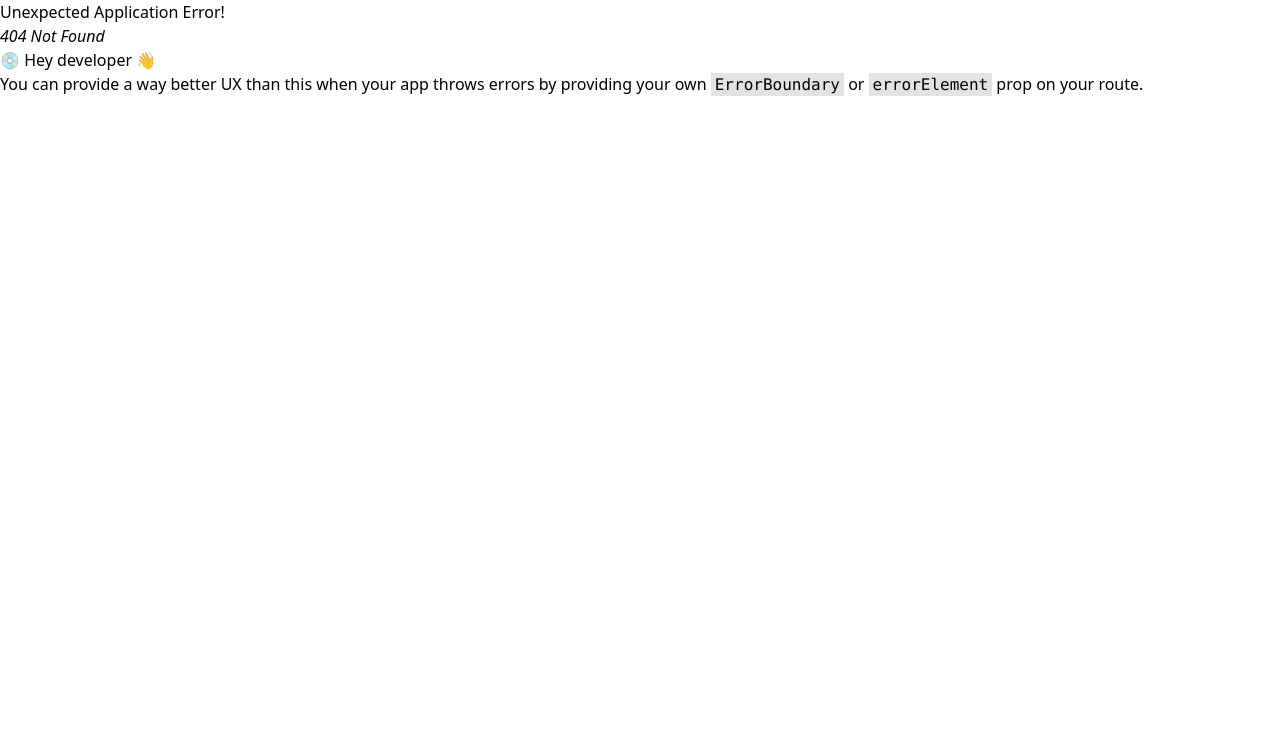
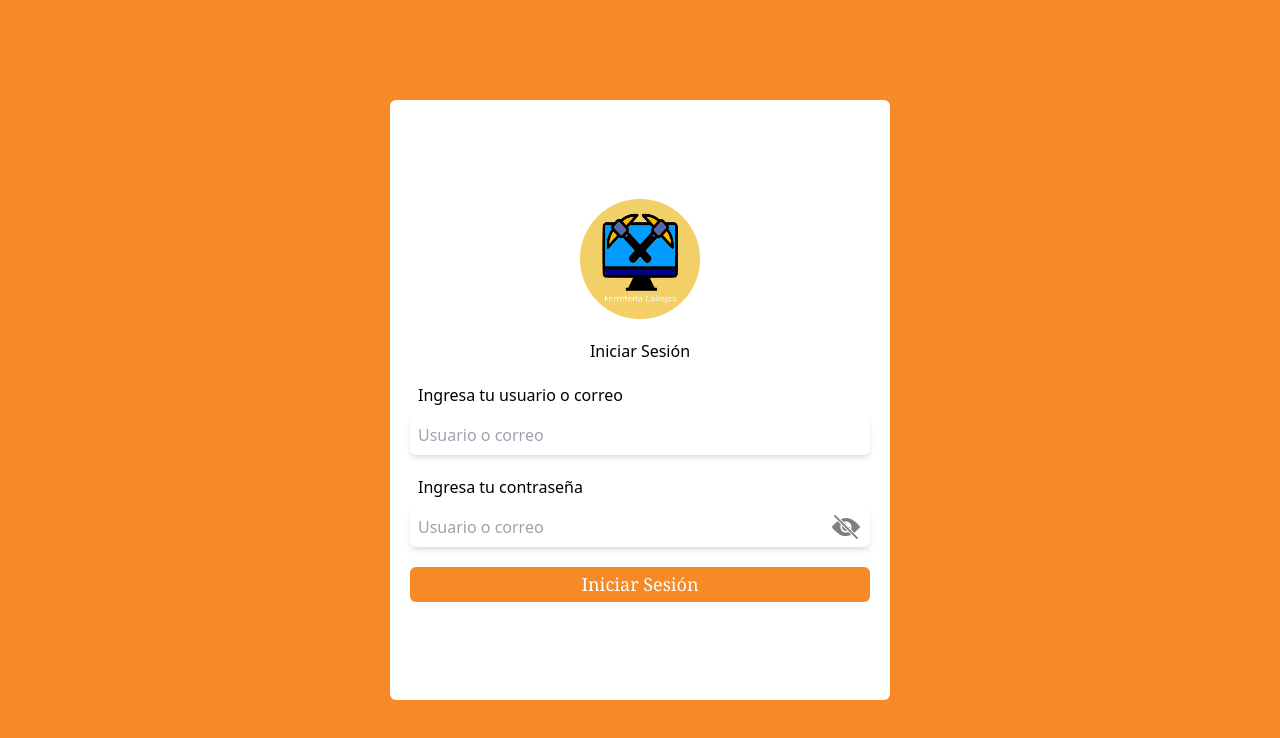
Before and after one commit to MiguelVasquezR/ferreteria-front, a React (Vite) app: page /login in a window 1280 px wide. Before the commit this address had no page. Shown: the top 738 px of the page. Built offline with nearby package versions, Linux system fonts and the light colour scheme.

Commit message:
create view and connection with backend

```diff
--- a/src/components/Buttons/Button.jsx
+++ b/src/components/Buttons/Button.jsx
@@ -16,7 +16,7 @@ const Button = ({ texto, isIcon, Icon, onClick, type, size, color, tipo }) => {
   }
 
   return (
-    <div className={`flex flex-row justify-center items-center gap-2 w-full rounded-md text-white p-1 font-georgia text-[18px] ${bg}`}>
+    <div className={`flex flex-row justify-center items-center gap-2 w-full rounded-md text-white p-1 font-georgia text-[18px] ${bg} bg-F58A27`}>
       {isIcon && <Icon size={size} color={color} />}
       <button onClick={onClick} type={type}>
         {texto}
--- a/src/components/Form/TextField/TextField.jsx
+++ b/src/components/Form/TextField/TextField.jsx
@@ -1,7 +1,16 @@
 import PropTypes from "prop-types";
 import { useFormContext } from "react-hook-form";
+import clsx from "clsx";
 
-const TextField = ({ label, name, type, placeholder, isIcon, Icon }) => {
+const TextField = ({
+  label,
+  name,
+  type,
+  placeholder,
+  isIcon,
+  Icon,
+  isError,
+}) => {
   const {
     register,
     formState: { errors },
@@ -9,19 +18,23 @@ const TextField = ({ label, name, type, placeholder, isIcon, Icon }) => {
 
   return (
     <div className="flex flex-col justify-center items-start gap-2 w-full">
-      <label className="pl-2 w-full">{label}</label>
+      <label
+        className={clsx("pl-2 w-full", isError ? "text-error" : "text-black")}
+      >
+        {label}
+      </label>
       <div className="relative w-full">
         <input
           placeholder={placeholder}
           type={type}
           {...register(name)}
-          className={`shadow-md rounded-md p-1 w-full outline-none pr-8 ${
+          className={`shadow-md rounded-md p-2 w-full outline-none pr-8 ${
             errors[name] ? "border-red-500" : ""
           }`}
         />
         {isIcon && (
           <span className="absolute right-2 top-1/2 transform -translate-y-1/2 cursor-pointer">
-            <Icon />
+            <Icon size={32} color={"gray"} />
           </span>
         )}
       </div>
@@ -39,6 +52,7 @@ TextField.propTypes = {
   placeholder: PropTypes.string,
   isIcon: PropTypes.bool,
   Icon: PropTypes.elementType,
+  isError: PropTypes.bool,
 };
 
 export default TextField;
--- a/src/styles/output.css
+++ b/src/styles/output.css
@@ -562,6 +562,10 @@ video {
   position: relative;
 }
 
+.bottom-\[-10px\] {
+  bottom: -10px;
+}
+
 .right-2 {
   right: 0.5rem;
 }
@@ -570,40 +574,16 @@ video {
   right: 1.25rem;
 }
 
+.right-\[-10px\] {
+  right: -10px;
+}
+
 .top-1\/2 {
   top: 50%;
 }
 
 .top-5 {
   top: 1.25rem;
-}
-
-.right-0 {
-  right: 0px;
-}
-
-.bottom-0 {
-  bottom: 0px;
-}
-
-.bottom-\[-20px\] {
-  bottom: -20px;
-}
-
-.right-\[\] {
-  right: ;
-}
-
-.right-\[-20px\] {
-  right: -20px;
-}
-
-.right-\[-10px\] {
-  right: -10px;
-}
-
-.bottom-\[-10px\] {
-  bottom: -10px;
 }
 
 .flex {
@@ -630,6 +610,10 @@ video {
   height: 100vh;
 }
 
+.h-full {
+  height: 100%;
+}
+
 .w-\[120px\] {
   width: 120px;
 }
@@ -648,6 +632,18 @@ video {
 
 .w-screen {
   width: 100vw;
+}
+
+.w-\[200px\] {
+  width: 200px;
+}
+
+.w-\[300px\] {
+  width: 300px;
+}
+
+.w-\[320px\] {
+  width: 320px;
 }
 
 .-translate-y-1\/2 {
@@ -699,6 +695,10 @@ video {
   gap: 1.25rem;
 }
 
+.gap-4 {
+  gap: 1rem;
+}
+
 .rounded-full {
   border-radius: 9999px;
 }
@@ -732,6 +732,11 @@ video {
   background-color: rgb(54 214 128 / var(--tw-bg-opacity));
 }
 
+.bg-F58A27 {
+  --tw-bg-opacity: 1;
+  background-color: rgb(245 138 39 / var(--tw-bg-opacity));
+}
+
 .bg-white {
   --tw-bg-opacity: 1;
   background-color: rgb(255 255 255 / var(--tw-bg-opacity));
@@ -739,6 +744,14 @@ video {
 
 .p-1 {
   padding: 0.25rem;
+}
+
+.p-2 {
+  padding: 0.5rem;
+}
+
+.p-5 {
+  padding: 1.25rem;
 }
 
 .px-5 {
@@ -776,6 +789,11 @@ video {
   color: rgb(255 255 255 / var(--tw-text-opacity));
 }
 
+.text-black {
+  --tw-text-opacity: 1;
+  color: rgb(0 0 0 / var(--tw-text-opacity));
+}
+
 .shadow-md {
   --tw-shadow: 0 4px 6px -1px rgb(0 0 0 / 0.1), 0 2px 4px -2px rgb(0 0 0 / 0.1);
   --tw-shadow-colored: 0 4px 6px -1px var(--tw-shadow-color), 0 2px 4px -2px var(--tw-shadow-color);
@@ -799,4 +817,32 @@ video {
   .lg\:hidden {
     display: none;
   }
+
+  .lg\:h-\[600px\] {
+    height: 600px;
+  }
+
+  .lg\:w-\[\] {
+    width: ;
+  }
+
+  .lg\:w-\[400px\] {
+    width: 400px;
+  }
+
+  .lg\:w-\[500px\] {
+    width: 500px;
+  }
+
+  .lg\:shadow-md {
+    --tw-shadow: 0 4px 6px -1px rgb(0 0 0 / 0.1), 0 2px 4px -2px rgb(0 0 0 / 0.1);
+    --tw-shadow-colored: 0 4px 6px -1px var(--tw-shadow-color), 0 2px 4px -2px var(--tw-shadow-color);
+    box-shadow: var(--tw-ring-offset-shadow, 0 0 #0000), var(--tw-ring-shadow, 0 0 #0000), var(--tw-shadow);
+  }
+
+  .lg\:shadow-lg {
+    --tw-shadow: 0 10px 15px -3px rgb(0 0 0 / 0.1), 0 4px 6px -4px rgb(0 0 0 / 0.1);
+    --tw-shadow-colored: 0 10px 15px -3px var(--tw-shadow-color), 0 4px 6px -4px var(--tw-shadow-color);
+    box-shadow: var(--tw-ring-offset-shadow, 0 0 #0000), var(--tw-ring-shadow, 0 0 #0000), var(--tw-shadow);
+  }
 }
--- a/src/view/viewLogin/ViewLogin.jsx
+++ b/src/view/viewLogin/ViewLogin.jsx
@@ -0,0 +1,103 @@
+import TextField from "../../components/Form/TextField/TextField";
+import Button from "../../components/Buttons/Button";
+import Logo from "../../../public/bitmap.png";
+
+import { FormProvider, useForm } from "react-hook-form";
+import { IoIosEyeOff } from "react-icons/io";
+import { useState } from "react";
+import axios from "axios";
+import { Cookies } from "react-cookie";
+import { useNavigate } from "react-router-dom";
+
+const ViewLogin = () => {
+  const methods = useForm();
+  const [isErrorUser, setIsErrorUser] = useState(false);
+  const [isErrorPassword, setIsErrorPassword] = useState(false);
+  const [isError, setIsError] = useState("");
+  const cookies = new Cookies();
+  const navigate = useNavigate();
+
+  const onSubmit = (data) => {
+    setIsErrorUser(false);
+    setIsErrorPassword(false);
+    setIsError("");
+    if (data.usuario === "") {
+      setIsErrorUser(true);
+    }
+    if (data.contrasena === "") {
+      setIsErrorPassword(true);
+    }
+    if (data.usuario !== "" && data.contrasena !== "") {
+      axios
+        .post("http://localhost:4567/login", data)
+        .then((res) => {
+          if (res.data === "Usuario o contraseña incorrectos") {
+            setIsError(res.data);
+          } else if (res.data === "Usuario autenticado") {
+            const { access_token, rol } = res.headers;
+            cookies.set("token", access_token, { path: "/" });
+            cookies.set("rol", rol, { path: "/" });
+            navigate("/home");
+          }
+        })
+        .catch((err) => {
+          console.log(err);
+        });
+    }
+  };
+
+  return (
+    <div className="w-screen h-screen bg-F58A27 flex justify-center items-center">
+      <form
+        onSubmit={methods.handleSubmit(onSubmit)}
+        className="bg-white w-[320px] lg:w-[500px] lg:h-[600px] p-5 rounded-md flex flex-col gap-5 justify-center items-center"
+      >
+        <FormProvider {...methods}>
+          <picture className="w-[120px] h-[120px]">
+            <img
+              src={Logo}
+              alt="Logo de empresa"
+              className="w-[120px] h-[120px]"
+            />
+          </picture>
+
+          <h2>Iniciar Sesión</h2>
+
+          <TextField
+            label="Ingresa tu usuario o correo"
+            name="user"
+            type="text"
+            isIcon={false}
+            Icon={null}
+            isError={isErrorUser}
+            placeholder={"Usuario o correo"}
+          />
+
+          <TextField
+            label="Ingresa tu contraseña"
+            name="password"
+            type="password"
+            isIcon={true}
+            Icon={IoIosEyeOff}
+            isError={isErrorPassword}
+            placeholder={"Usuario o correo"}
+          />
+
+          {isError !== "" && (
+            <p className="text-error text-s pl-2">{isError}</p>
+          )}
+
+          <Button
+            type="submit"
+            texto="Iniciar Sesión"
+            isIcon={false}
+            Icon={null}
+            onClick={() => {}}
+          />
+        </FormProvider>
+      </form>
+    </div>
+  );
+};
+
+export default ViewLogin;
--- a/src/view/viewMain/ViewMain.jsx
+++ b/src/view/viewMain/ViewMain.jsx
@@ -1,41 +1,5 @@
-import Photo from "../../components/Photo/Photo";
-import TextField from "../../components/Form/TextField/TextField";
-import Button from "../../components/Buttons/Button";
-import { FormProvider, useForm } from "react-hook-form";
-import { IoIosSave } from "react-icons/io";
-
 const FormComponent = () => {
-  const methods = useForm();
-
-  const onSubmit = (data) => {
-    console.log(data);
-  };
-
-  return (
-    <form
-      onSubmit={methods.handleSubmit(onSubmit)}
-      className="w-[30%] bg-black flex justify-center items-center flex-col gap-3"
-    >
-      <FormProvider {...methods}>
-        <Photo />
-        <TextField
-          label="Usuario"
-          name="usuario"
-          type="text"
-          Icon={null}
-          isIcon={false}
-          placeholder={"Ingresa tu Usuario"}
-        />
-      </FormProvider>
-      <Button
-        texto="Enviar"
-        tipo="guardar"
-        Icon={IoIosSave}
-        size={32}
-        isIcon={true}
-      />
-    </form>
-  );
+  return <div></div>;
 };
 
 export default FormComponent;
```
Also changed, not shown: src/router/router.jsx (+6 -1 lines).
